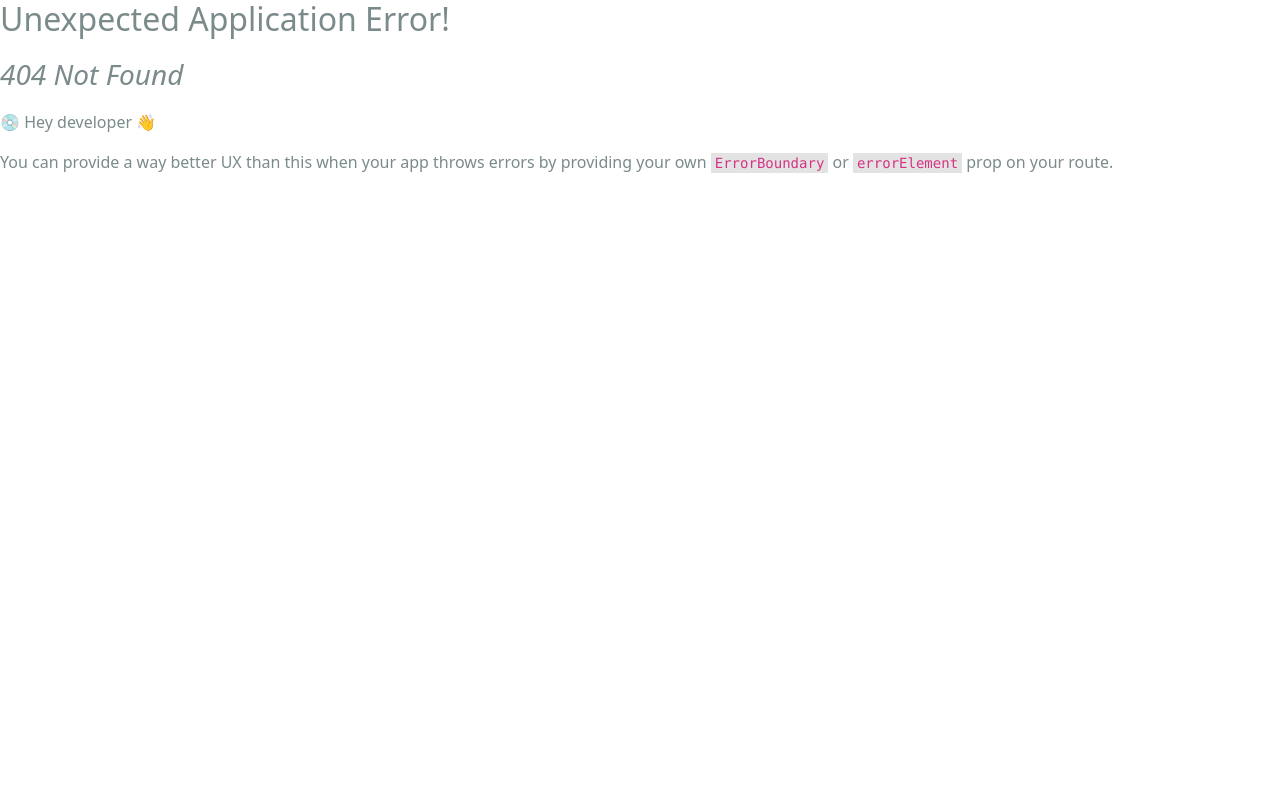
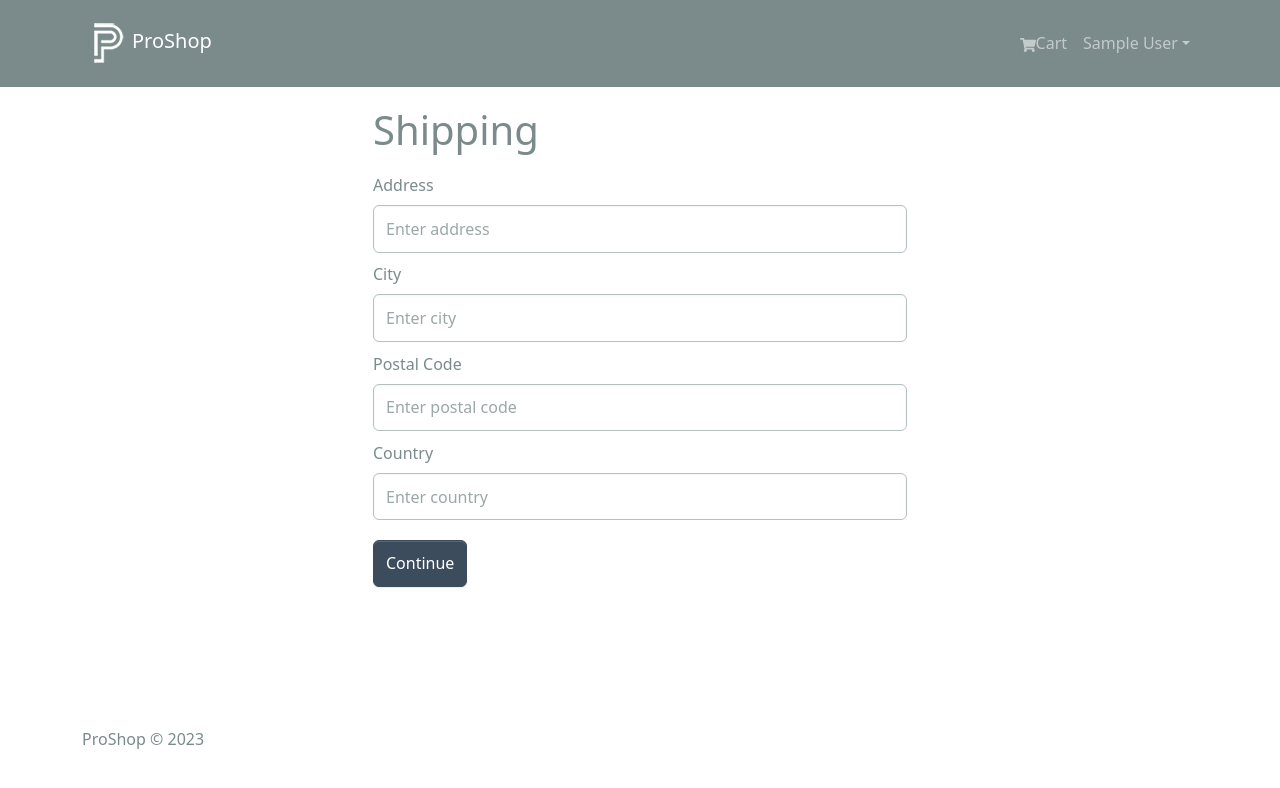
Before and after one commit to vxfil/my-e-commerce-shop, a React (Create React App) app in the folder frontend/: page /shipping in a window 1280 px wide. Before the commit this address had no page. Shown: the top 788 px of the page. Built offline with nearby package versions, Linux system fonts and the light colour scheme; sample sign-in values are in the browser's storage; the HTML template or start-up script is replaced by a standard one.

Commit message:
implemented shipping screen and private route

```diff
--- /dev/null
+++ b/frontend/src/components/PrivateRoute.jsx
@@ -0,0 +1,11 @@
+import React from 'react';
+import {Outlet, Navigate} from 'react-router-dom';
+import {useSelector} from 'react-redux';
+
+const PrivateRoute = () => {
+  const {userInfo} = useSelector((state) => state.auth);
+
+  return userInfo ? <Outlet /> : <Navigate to="/login" replace />;
+};
+
+export default PrivateRoute;
--- a/frontend/src/index.js
+++ b/frontend/src/index.js
@@ -10,6 +10,8 @@
 import CartScreen from './screens/CartScreen';
 import LoginScreen from './screens/LoginScreen';
 import RegisterScreen from './screens/RegisterScreen';
+import ShippingScreen from './screens/ShippingScreen';
+import PrivateRoute from './components/PrivateRoute';
 import reportWebVitals from './reportWebVitals';
 import store from './store';
 
@@ -21,6 +23,10 @@
       <Route path='/cart' element={<CartScreen />} />
       <Route path='/login' element={<LoginScreen />} />
       <Route path='/register' element={<RegisterScreen />} />
+
+      <Route path='' element={<PrivateRoute />}>
+        <Route path='/shipping' element={<ShippingScreen />} />
+      </Route>
     </Route>
   )
 );
--- a/frontend/src/screens/LoginScreen.jsx
+++ b/frontend/src/screens/LoginScreen.jsx
@@ -36,7 +36,6 @@
       dispatch(setCredentials({...res}));
       navigate(redirect);
     } catch (error) {
-      console.log('error', error);
       toast.error(error?.data?.message || error.error);
     }
   };
--- /dev/null
+++ b/frontend/src/screens/ShippingScreen.jsx
@@ -0,0 +1,75 @@
+import React, {useState} from 'react';
+import {useDispatch, useSelector} from 'react-redux';
+import {useNavigate} from 'react-router-dom';
+import {Form, Button} from 'react-bootstrap';
+import FormContainer from '../components/FormContainer';
+import {saveShippingAddress} from '../slices/cartSlice';
+
+const ShippingScreen = () => {
+  const cart = useSelector((state) => state.cart);
+  const {shippingAddress} = cart;
+
+  const [address, setAddress] = useState(shippingAddress?.address || '');
+  const [city, setCity] = useState(shippingAddress?.city || '');
+  const [postalCode, setPostalCode] = useState(shippingAddress?.postalCode || '');
+  const [country, setCountry] = useState(shippingAddress?.country || '');
+
+  const dispatch = useDispatch();
+  const navigate = useNavigate();
+
+  const submitHandler = () => {
+    dispatch(saveShippingAddress({address, city, postalCode, country}));
+    navigate('/payment');
+  };
+
+  return (
+    <FormContainer>
+      <h1>Shipping</h1>
+      <Form onSubmit={submitHandler}>
+        <Form.Group controlId='address' className='my-2'>
+          <Form.Label>Address</Form.Label>
+          <Form.Control
+            type='text'
+            placeholder='Enter address'
+            value={address}
+            onChange={(event) => setAddress(event.target.value)}
+          />
+        </Form.Group>
+
+        <Form.Group controlId='city' className='my-2'>
+          <Form.Label>City</Form.Label>
+          <Form.Control
+            type='text'
+            placeholder='Enter city'
+            value={city}
+            onChange={(event) => setCity(event.target.value)}
+          />
+        </Form.Group>
+
+        <Form.Group controlId='postalCode' className='my-2'>
+          <Form.Label>Postal Code</Form.Label>
+          <Form.Control
+            type='text'
+            placeholder='Enter postal code'
+            value={postalCode}
+            onChange={(event) => setPostalCode(event.target.value)}
+          />
+        </Form.Group>
+
+        <Form.Group controlId='country' className='my-2'>
+          <Form.Label>Country</Form.Label>
+          <Form.Control
+            type='text'
+            placeholder='Enter country'
+            value={country}
+            onChange={(event) => setCountry(event.target.value)}
+          />
+        </Form.Group>
+
+        <Button type='submit' variant='primary' className='my-2'>Continue</Button>
+      </Form>
+    </FormContainer>
+  );
+};
+
+export default ShippingScreen;
--- a/frontend/src/slices/cartSlice.js
+++ b/frontend/src/slices/cartSlice.js
@@ -1,7 +1,9 @@
 import {createSlice} from '@reduxjs/toolkit';
 import {updateCart} from '../utils/cartUtils';
 
-const initialState = localStorage.getItem('cart') ? JSON.parse(localStorage.getItem('cart')) : {cartItems: []};
+const initialState = localStorage.getItem('cart') ?
+  JSON.parse(localStorage.getItem('cart')) :
+  {cartItems: [], shippingAddress: {}, paymentMethod: 'Paypal'};
 
 const cartSlice = createSlice({
   name: 'cart',
@@ -25,9 +27,13 @@
 
       return updateCart(state);
     },
+    saveShippingAddress: (state, action) => {
+      state.shippingAddress = action.payload;
+      return updateCart(state);
+    }
   },
 });
 
-export const {addToCart, removeFromCart} = cartSlice.actions;
+export const {addToCart, removeFromCart, saveShippingAddress} = cartSlice.actions;
 
 export default cartSlice.reducer;
```
